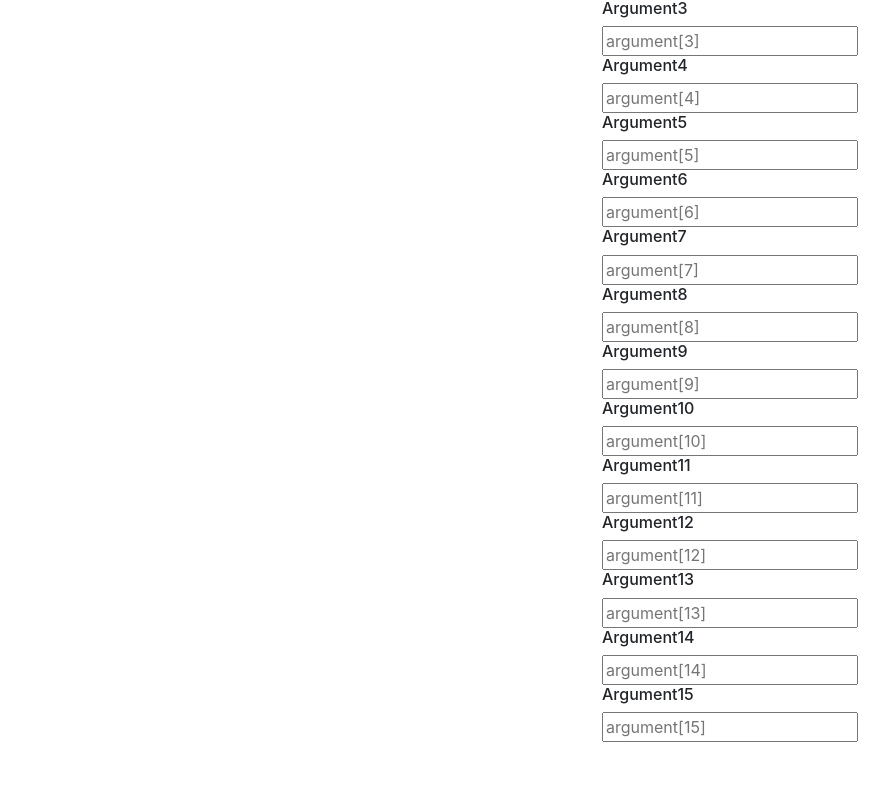
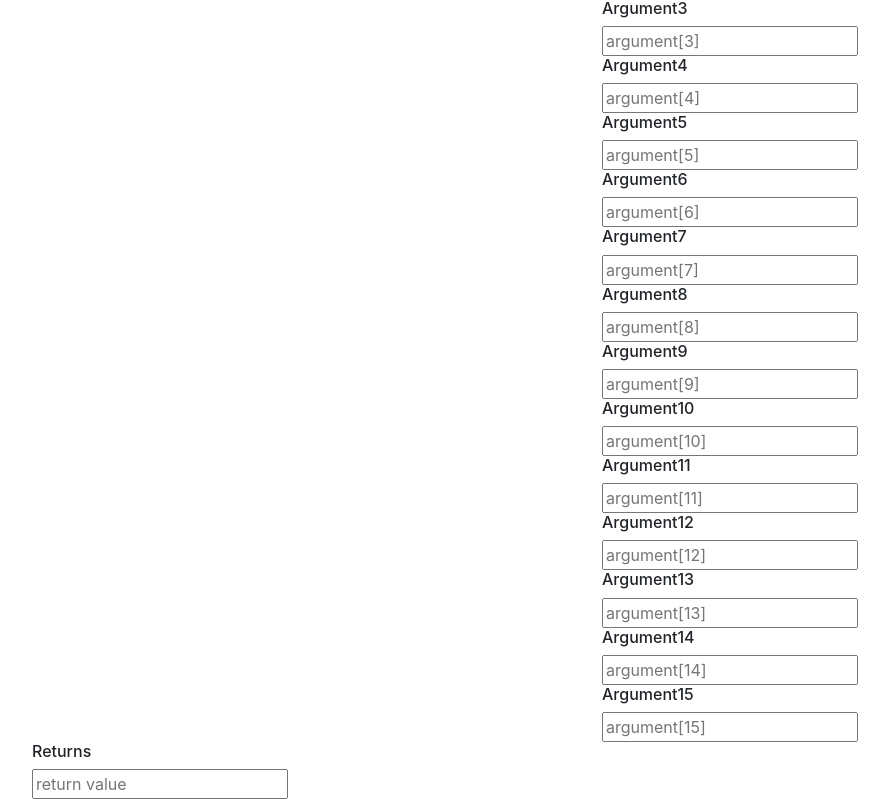
Before and after one commit to mstop4/gml-script-wizard, a React app: page / in a window 1280 px wide. Shown: the part 229-1028 px from the top of the page, without its empty margins (53-942 px from the left). Before the commit the page ends 971 px from the top, so only its background shows below. Built offline with nearby package versions, Linux system fonts and the light colour scheme.

Commit message:
added ReturnField

```diff
--- a/src/js/components/App.js
+++ b/src/js/components/App.js
@@ -1,12 +1,13 @@
 import React from 'react'
 import OutputBox from './OutputBox'
-import ArgumentBox from './ArgumentBox'
+import ArgumentField from './ArgumentField'
+import ReturnField from './ReturnField'
 
 const App = () => {
 
     let argBoxes = [];
     for (var i = 0; i < 16; i++) {
-        argBoxes.push(<ArgumentBox key={i} id={i} />);
+        argBoxes.push(<ArgumentField key={i} id={i} />);
     }
 
     return (
@@ -19,6 +20,7 @@ const App = () => {
           <div className='arguments'>
               {argBoxes}
           </div>
+          <ReturnField/>
         </div>
       </div>
     )
--- a/src/js/components/ArgumentBox.js
+++ b/src/js/components/ArgumentField.js
@@ -1,7 +1,7 @@
 import React, { Component } from 'react'
-import '../../styles/ArgumentBox.css'
+import '../../styles/fields.css'
 
-class ArgumentBox extends Component {
+class ArgumentField extends Component {
 
   constructor() {
     super()
@@ -12,7 +12,7 @@ class ArgumentBox extends Component {
 
     return (
 
-      <div className='argument-box col-md-6'>
+      <div className='argument-field col-md-6'>
         <h2>Argument{this.props.id}</h2>
         <input type='text' placeholder={placeholderText}></input>
       </div>
@@ -20,4 +20,4 @@ class ArgumentBox extends Component {
   }
 }
 
-export default ArgumentBox
+export default ArgumentField
--- /dev/null
+++ b/src/js/components/ReturnField.js
@@ -0,0 +1,23 @@
+import React, { Component } from 'react'
+import '../../styles/fields.css'
+
+class ReturnField extends Component {
+
+  constructor() {
+    super()
+  }
+
+  render() {
+    let placeholderText = 'return value'
+
+    return (
+
+      <div className='return-field col-md-6'>
+        <h2>Returns</h2>
+        <input type='text' placeholder={placeholderText}></input>
+      </div>
+    )
+  }
+}
+
+export default ReturnField
```
Also changed, not shown: src/styles/fields.css (renamed from src/styles/ArgumentBox.css), 2 other files (tests, documents, lock files or other folders).
